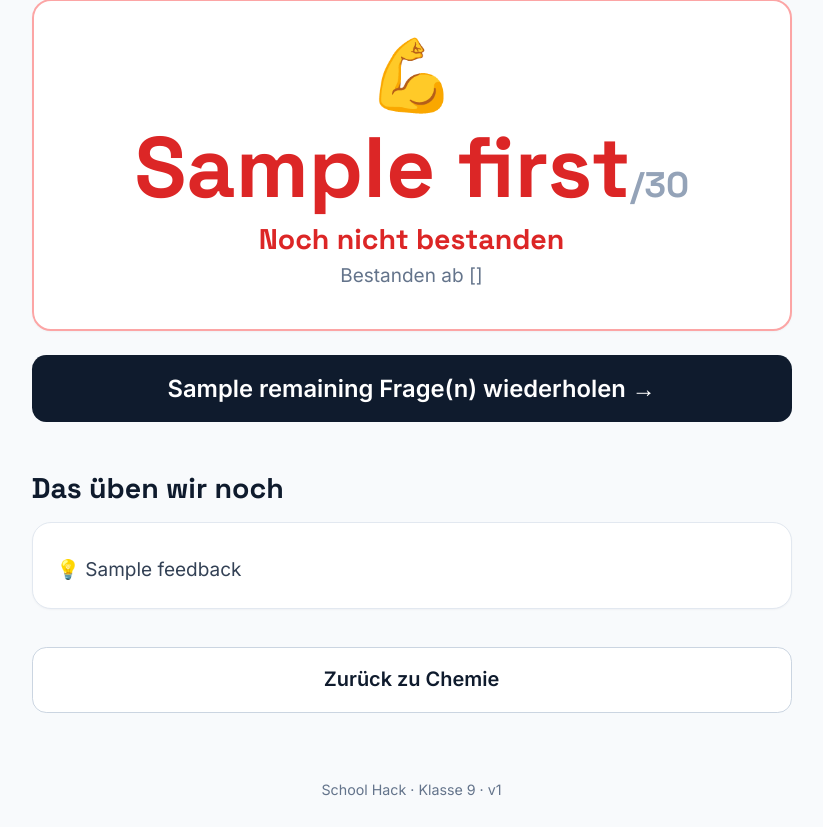
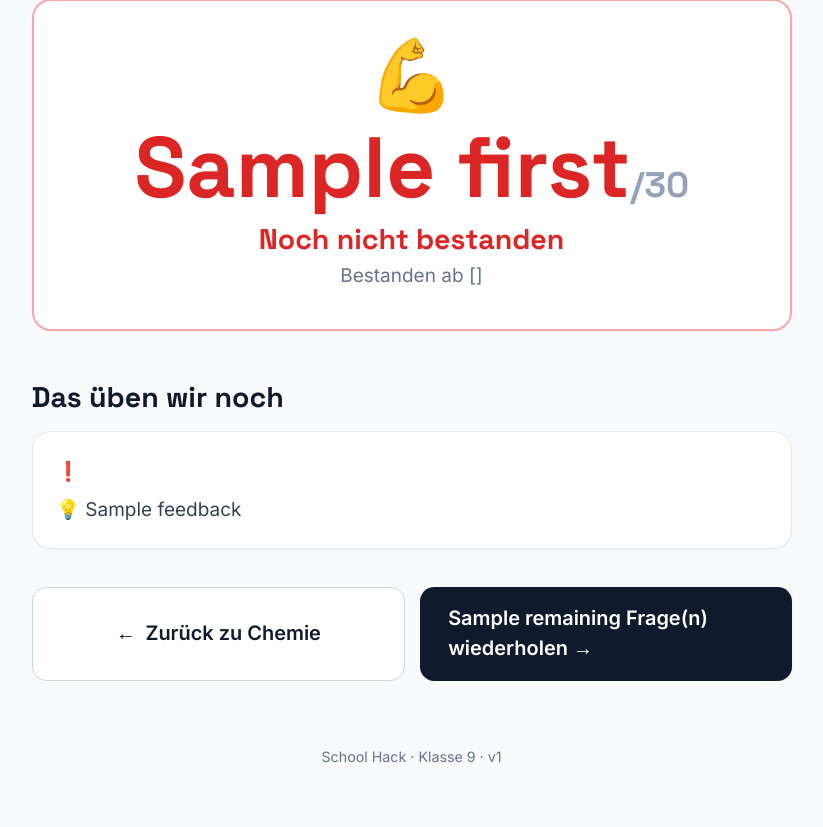
Before and after one commit to RezaurRahman47/SchoolHack, a FastAPI app: template backend-python/app/templates/result.html in a window 1280 px wide. Shown: the part 115-942 px from the top of the page, without its empty margins (221-1044 px from the left). After the commit the page ends 878 px from the top, so only its background shows below. Run offline with FastAPI, Linux system fonts and the light colour scheme; the template is opened without the code that fills it: most values are stand-ins (such as "Sample title", 1, 10 or a date in 2020).

Commit message:
feat(result): improve review list and bottom actions
- Mark reviewed topics with a red exclamation icon
- Move the repeat action next to the back button
- Add a left arrow to the back button

```diff
--- a/backend-python/app/templates/result.html
+++ b/backend-python/app/templates/result.html
@@ -9,9 +9,7 @@
     <div class="text-slate-500 mt-1">Bestanden ab {{ pass_mark }}</div>
   </div>
 
-  {% if remaining %}
-  <a href="/student/test/{{ test.id }}" class="btn btn-dark w-full text-xl mt-5">{{ remaining }} Frage(n) wiederholen →</a>
-  {% else %}
+  {% if not remaining %}
   <div class="rounded-xl bg-green-50 border-2 border-green-200 p-5 mt-5 text-center text-xl font-semibold text-ink-900">Alle 30 Fragen richtig ✓</div>
   {% endif %}
 
@@ -20,12 +18,20 @@
   <div class="space-y-3 mt-3">
     {% for r in review[:5] %}
     <div class="card p-5">
-      <p class="font-semibold text-ink-900">{{ r.q.prompt }}</p>
+      <div class="flex items-start gap-2">
+        <span class="mt-0.5 shrink-0 text-red-600" aria-hidden="true">❗</span>
+        <p class="font-semibold text-ink-900">{{ r.q.prompt }}</p>
+      </div>
       {% if r.feedback %}<p class="text-slate-700 mt-2">💡 {{ r.feedback }}</p>{% endif %}
     </div>
     {% endfor %}
   </div>
   {% endif %}
-  <a href="/student/chemie" class="btn btn-ghost w-full mt-8">Zurück zu Chemie</a>
+  <div class="flex flex-col sm:flex-row gap-3 mt-8">
+    <a href="/student/chemie" class="btn btn-ghost flex-1"><span aria-hidden="true">←</span> Zurück zu Chemie</a>
+    {% if remaining %}
+    <a href="/student/test/{{ test.id }}" class="btn btn-dark flex-1">{{ remaining }} Frage(n) wiederholen →</a>
+    {% endif %}
+  </div>
 </div>
 {% endblock %}
```
